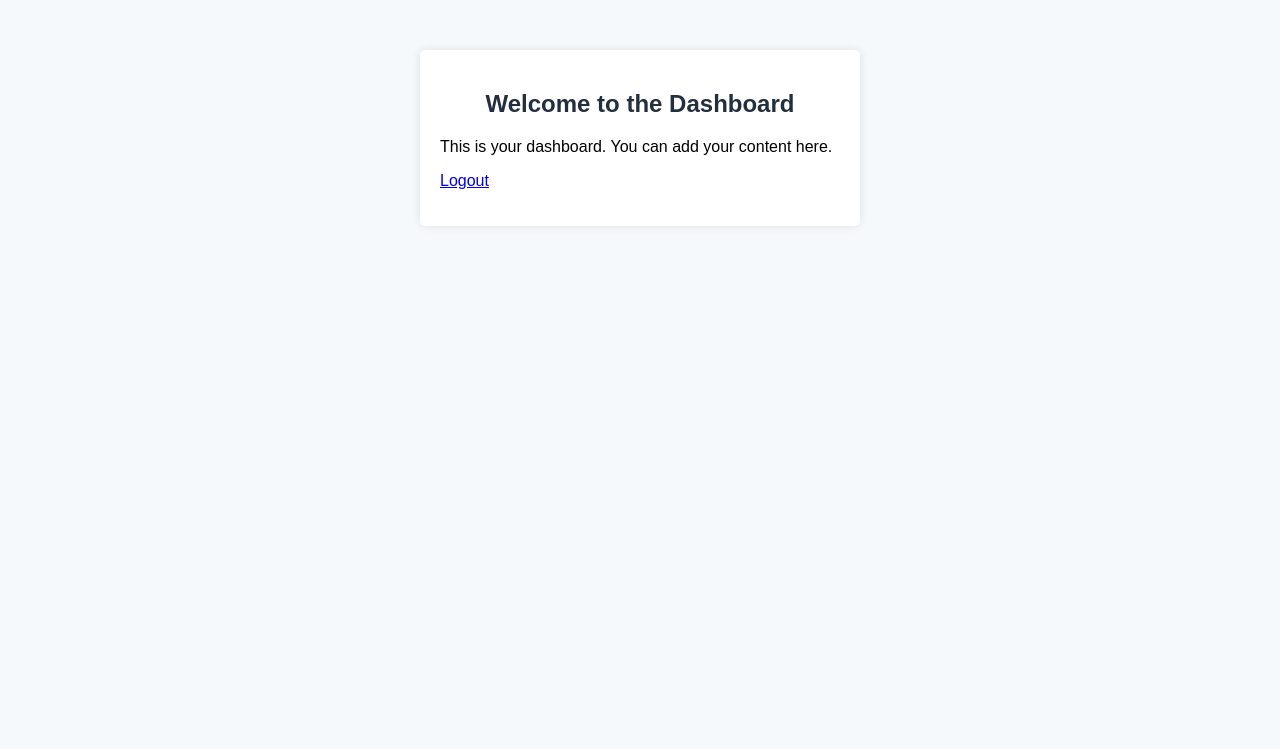
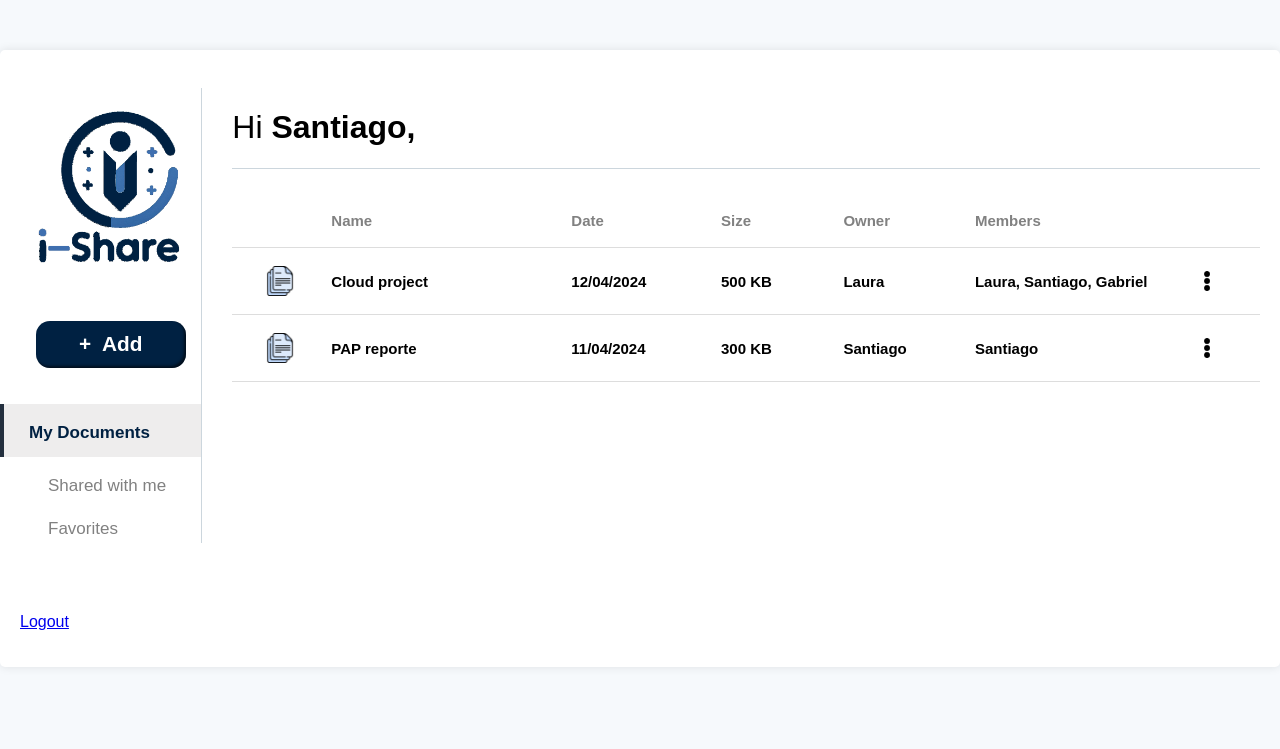
Before and after one commit to ScordovaB/cloud-share, a Flask app: page /dashboard in a window 1280 px wide. Shown: the top 749 px of the page. Run offline with Flask 3, Linux system fonts and the light colour scheme; the visitor is signed in with stand-in values (Sample User, id 1).

Commit message:
dashboard avances

```diff
--- /dev/null
+++ b/static/dashboard_style.css
@@ -0,0 +1,159 @@
+body {
+    font-family: Century Gothic, sans-serif;
+    background-color: #f6f9fc;
+    margin: 0;
+    padding: 0;
+}
+
+.container {
+    max-width: 1350px;
+    margin: 50px auto;
+    padding: 20px;
+    background-color: #ffffff;
+    border-radius: 5px;
+    box-shadow: 0 0 10px rgba(0, 0, 0, 0.1);
+}
+
+.row {
+    display: flex;
+}
+
+.logo {
+    width: 150px;
+    display: block;
+    margin: 0 auto;
+}
+
+.upload {
+    border: 0;
+    line-height: 2.2;
+    width: 150px;
+    padding-top: 0%;
+    font-size: 1.3rem;
+    font-family: Century Gothic, sans-serif;
+    font-weight: bold;
+    text-align: center;
+    color: #fff;
+    border-radius: 14px;
+    background-color: #002142;
+
+    box-shadow:
+      inset -2px -2px 3px rgb(0 0 0 / 60%);
+
+    display: block;
+    margin: 0 auto;
+}
+
+.upload:hover {
+    background-color: #3D74B5;
+}
+
+.menu {
+    flex: 15%;
+    border-right: 1px solid #ccd6dd;
+    height: 100%;
+    z-index: 1;
+    top: 0;
+    left: 0;
+    padding-top: 20px;
+}
+
+hr {
+    height: 0.5px;
+    background-color: #ccd6dd;
+    border: none;
+}
+
+/* The navigation menu links */
+.menu a {
+    padding: 20px 10px 6px 16px;
+    padding-left: 28px;
+    text-decoration: none;
+    font-size: 17px;
+    color: #818181;
+    display: block;
+    transition: border-left 0.3s ease;
+    height: 100%;
+    display: flex;
+    align-items: center; /* Alinea verticalmente */
+    line-height: 1;
+}
+
+/* When you mouse over the navigation links, change their color */
+.menu a:hover {
+    color: #002142;
+    font-weight: bolder;
+}
+
+.menu a.selected {
+    border-left: 4px solid #232f3e;
+    color: #002142;
+    font-weight: bolder;
+    /*box-shadow: 0px 0px 5px 0px #818181;*/
+    padding-bottom: 9%;
+    margin-left: -20px;
+    padding-left: 25px;
+    background-color: #eeeded;
+}
+
+.main {
+    flex: 85%;
+    padding-left: 30px;
+}
+
+.file_icon{
+    width: 30px;
+    margin-left: 15px;
+}
+
+.file-table {
+    width: 100%;
+    border-collapse: collapse;
+}
+
+.file-table th, .file-table td {
+    border-bottom: 1px solid #ddd;
+    padding: 18px;
+    vertical-align: middle;
+    font-size: 15px;
+    font-weight: bold;
+}
+
+.menu_icon {
+    height: 20px;
+    margin-right: 25px;
+}
+
+.file-table th {
+    color: #818181;
+    text-align: left;
+}
+
+.file-table tr:hover {
+    background-color: #ddd;
+}
+
+
+h2 {
+    text-align: center;
+    color: #232f3e; /* AWS blue */
+}
+
+h1 {
+    font-weight: lighter;
+    font-size: 2rem;
+}
+
+h1 a {
+    font-weight: bold;
+}
+
+form {
+    margin-top: 20px;
+}
+
+label {
+    display: block;
+    margin-bottom: 5px;
+    color: #232f3e; /* AWS blue */
+}
--- a/static/styles.css
+++ b/static/styles.css
@@ -1,7 +1,7 @@
 /* styles.css */
 
 body {
-    font-family: Arial, sans-serif;
+    font-family: Century Gothic, sans-serif;
     background-color: #f6f9fc;
     margin: 0;
     padding: 0;
--- a/templates/create_user.html
+++ b/templates/create_user.html
@@ -1,4 +1,4 @@
-<!DOCTYPE html>
+
 <html lang="en">
 <head>
     <meta charset="UTF-8">
@@ -32,6 +32,7 @@
             <input type="password" id="password" name="password" required>
             <input type="submit" value="Create User">
         </form>
+        <p>Already have an account? <a href="{{ url_for('login') }}">Log in</a>.</p>
     </div>
 </body>
 </html>
--- a/templates/dashboard.html
+++ b/templates/dashboard.html
@@ -1,16 +1,75 @@
-<!DOCTYPE html>
+
 <html lang="en">
 <head>
     <meta charset="UTF-8">
     <meta name="viewport" content="width=device-width, initial-scale=1.0">
     <title>Dashboard</title>
     <link rel="stylesheet" type="text/css" href="{{ url_for('static', filename='styles.css') }}">
+    <link rel="stylesheet" type="text/css" href="{{ url_for('static', filename='dashboard_style.css') }}">
 </head>
 <body>
     <div class="container">
-        <h2>Welcome to the Dashboard</h2>
-        <p>This is your dashboard. You can add your content here.</p>
-        <p><a href="{{ url_for('index') }}">Logout</a></p>
+        <br>
+        <div class="row">
+            <div class="menu">
+                <img class="logo" src="{{ url_for('static', filename='logo3.png') }}" alt="I-Share">
+                <br><br><br>
+                <input class="upload" type="button" value="+  Add">
+                <br><br>
+                    <a href="#" class="selected">My Documents</a>
+                    <a href="#">Shared with me</a>
+                    <a href="#">Favorites</a>
+            </div>
+            <div class="main">
+                <h1>Hi <a>Santiago,</a> </h1><hr>
+                <br>
+                <div class="row">
+                    <table class="file-table">
+                        <thead>
+                            <tr>
+                                <th  style="width: 0.5%;"></th>
+                                <th  style="width: 29%;">Name</th>
+                                <th  style="width: 16%;">Date</th>
+                                <th  style="width: 14%;">Size</th>
+                                <th  style="width: 14%;">Owner</th>
+                                <th  style="width: 26%;">Members</th>
+                                <th  style="width: 0.5%;"></th>
+                            </tr>
+                        </thead>
+                        <tbody>
+                            <tr>
+                                <td><img class="file_icon" src="{{ url_for('static', filename='file.png') }}"></td>
+                                <td>Cloud project</td>
+                                <td>12/04/2024</td>
+                                <td>500 KB</td>
+                                <td>Laura</td>
+                                <td>Laura, Santiago, Gabriel</td>
+                                <td><img class="menu_icon" src="{{ url_for('static', filename='menu.png') }}"></td>
+                            </tr>
+                            <tr>
+                                <td><img class="file_icon" src="{{ url_for('static', filename='file.png') }}"></td>
+                                <td>PAP reporte</td>
+                                <td>11/04/2024</td>
+                                <td>300 KB</td>
+                                <td>Santiago</td>
+                                <td>Santiago</td>
+                                <td><img class="menu_icon" src="{{ url_for('static', filename='menu.png') }}"></td>
+                            </tr>
+                            <!-- Agrega más filas según sea necesario -->
+                        </tbody>
+                    </table>
+                </div>
+
+            </div>
+        </div>
+
+        <div>
+            <br><br><br>
+            <p><a href="{{ url_for('index') }}">Logout</a></p>
+        </div>
     </div>
+
+
 </body>
 </html>
+</html>
```
Also changed, not shown: static/file.png (added), static/logo3.png, static/logo_horizontal.png (added), static/menu.png (added).
